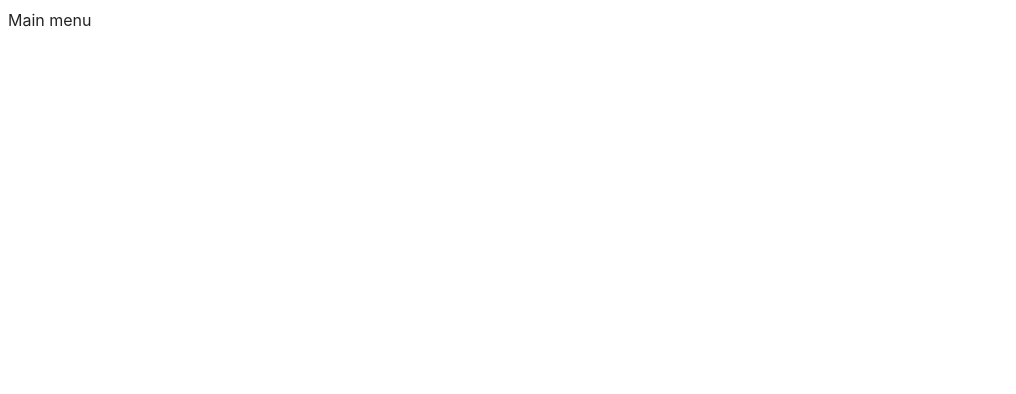
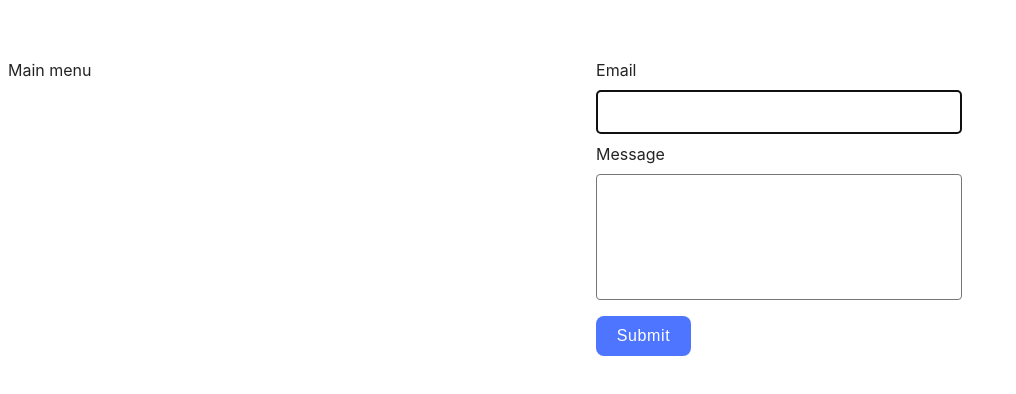
Before and after one commit to Nataxa83/goit-js-hw-09, a website built with Vite: page src/2-form.html in a window 1280 px wide. Shown: the whole page, without its empty margins (0-1016 px from the left). Built offline with nearby package versions, Linux system fonts and the light colour scheme.

Commit message:
added task 2

```diff
--- a/src/2-form.html
+++ b/src/2-form.html
@@ -9,6 +9,19 @@
   </head>
   <body>
     <a href="./index.html">Main menu</a>
+
+    <form class="feedback-form" autocomplete="off">
+      <label >
+        Email
+        <input type="email" name="email" autofocus />
+      </label>
+      <label >
+        Message
+        <textarea name="message" rows="8" ></textarea>
+      </label>
+      <button type="submit" >Submit</button>
+    </form>
+
     <script src="./js/2-form.js" type="module"></script>
 
   </body>
--- a/src/css/1-gallery.css
+++ b/src/css/1-gallery.css
@@ -1,24 +1,25 @@
 .gallery {
-    margin: 150px auto;
+    margin: auto;
     max-width: 1128px;
+    max-height: 648px;
     display: flex;
     vertical-align: middle;
     flex-direction: row;
     flex-wrap: wrap;
     gap: 24px;
-    padding: 0;
+
     list-style-type: none;
 }
 
 .gallery-item {
     flex-basis: calc((100% - 48px) / 3);
+    /* height: 200px; */
 	box-sizing: border-box;
 }
 
 .gallery-image {
     width: 100%;
-  	height: 100%;
-	/* display: block; */
+     height: 100%;
 }
 
 .gallery-image:hover {
--- /dev/null
+++ b/src/css/2-form.css
@@ -0,0 +1,58 @@
+.feedback-form {
+    margin-top: 50px;
+    margin-left: 500px;
+    display: inline-flex;
+    flex-direction: column;
+
+}
+
+label {
+    display: inline-flex;
+    flex-direction: column;
+}
+
+input {
+    border: 1px solid #808080;
+    border-radius: 4px;
+    width: 360px;
+    height: 40px;
+    margin-top: 8px;
+    margin-bottom: 8px;
+}
+
+input:hover,
+input:focus {
+    border: 1px solid #000;
+    transition: border-color 250ms cubic-bezier(0.4, 0, 0.2, 1);
+}
+
+input:active {
+    border: 1px solid #808080;
+    transition: border-color 250ms cubic-bezier(0.4, 0, 0.2, 1);
+}
+
+textarea {
+    resize: none;
+    border-radius: 4px;
+    width: 360px;
+    margin-top: 8px;
+    margin-bottom: 16px;
+}
+
+button {
+    background-color: #4e75ff;
+    font-weight: 500;
+    font-size: 16px;
+    line-height: 1.5;
+    letter-spacing: 0.04em;
+    color: #fff;
+    border-radius: 8px;
+    padding: 8px 16px;
+    width: 95px;
+    height: 40px;
+    border: none;
+}
+
+button:hover {
+    background-color: #6c8cff;
+}
--- a/src/css/styles.css
+++ b/src/css/styles.css
@@ -8,12 +8,14 @@
 @import url('./vite-promo.css');
 @import url('./header.css');
 @import url('./1-gallery.css');
+@import url('./2-form.css');
 
 :root {
   font-family: Inter, Avenir, Helvetica, Arial, sans-serif;
   font-size: 16px;
   line-height: 24px;
   font-weight: 400;
+  font-family:  "Montserrat" sans-serif;
 
   color: #242424;
   background-color: rgba(255, 255, 255, 0.87);
--- a/src/js/1-gallery.js
+++ b/src/js/1-gallery.js
@@ -88,7 +88,7 @@ const images = [
 
 galleryContainer.innerHTML = galleryMarkup;
 
-new SimpleLightbox('.gallery a', {
+new SimpleLightbox('.gallery-link', {
     captions:	true,
       captionsData: 'alt',
    captionPosition: 'bottom',
--- a/src/js/2-form.js
+++ b/src/js/2-form.js
@@ -0,0 +1,63 @@
+const formData = {
+    email: '',
+    message: '',
+  };
+
+  const STORAGE_KEY = 'feedback-form-state';
+  const form = document.querySelector('.feedback-form');
+  const emailInput = document.querySelector('input');
+  const textInput = document.querySelector('textarea');
+
+
+  function saveToLS(STORAGE_KEY, value) {
+      const jsonData = JSON.stringify(value);
+      localStorage.setItem(STORAGE_KEY, jsonData);
+    }
+
+     function loadFromLS(STORAGE_KEY) {
+        const json = localStorage.getItem(STORAGE_KEY);
+        try {
+            const data = JSON.parse(json);
+            return data;
+        } catch {
+            return json;
+        }
+    }
+
+    form.addEventListener('input', () => {
+      const formData = new FormData(form);
+      const email = formData.get('email');
+      const message = formData.get('message');
+      const userData = { email, message };
+
+
+      saveToLS(STORAGE_KEY, userData);
+    });
+
+    form.addEventListener('submit', e => {
+        e.preventDefault();
+
+        const formData = new FormData(form);
+        const email = formData.get('email').trim();
+        const message = formData.get('message').trim();
+        const data = { email, message };
+
+        if (email === '' || message === '') {
+            alert('Fill please all fields');
+            return;
+        } else {
+            console.log(data);
+        }
+
+        form.reset();
+
+        localStorage.removeItem(STORAGE_KEY);
+
+      });
+
+      window.addEventListener('DOMContentLoaded', () => {
+        const data = loadFromLS(STORAGE_KEY);
+
+        form.elements.email.value = data?.email ?? '';
+        form.elements.message.value = data?.message ?? '';
+      });
```
Also changed, not shown: src/index.html (+3 -0 lines).
